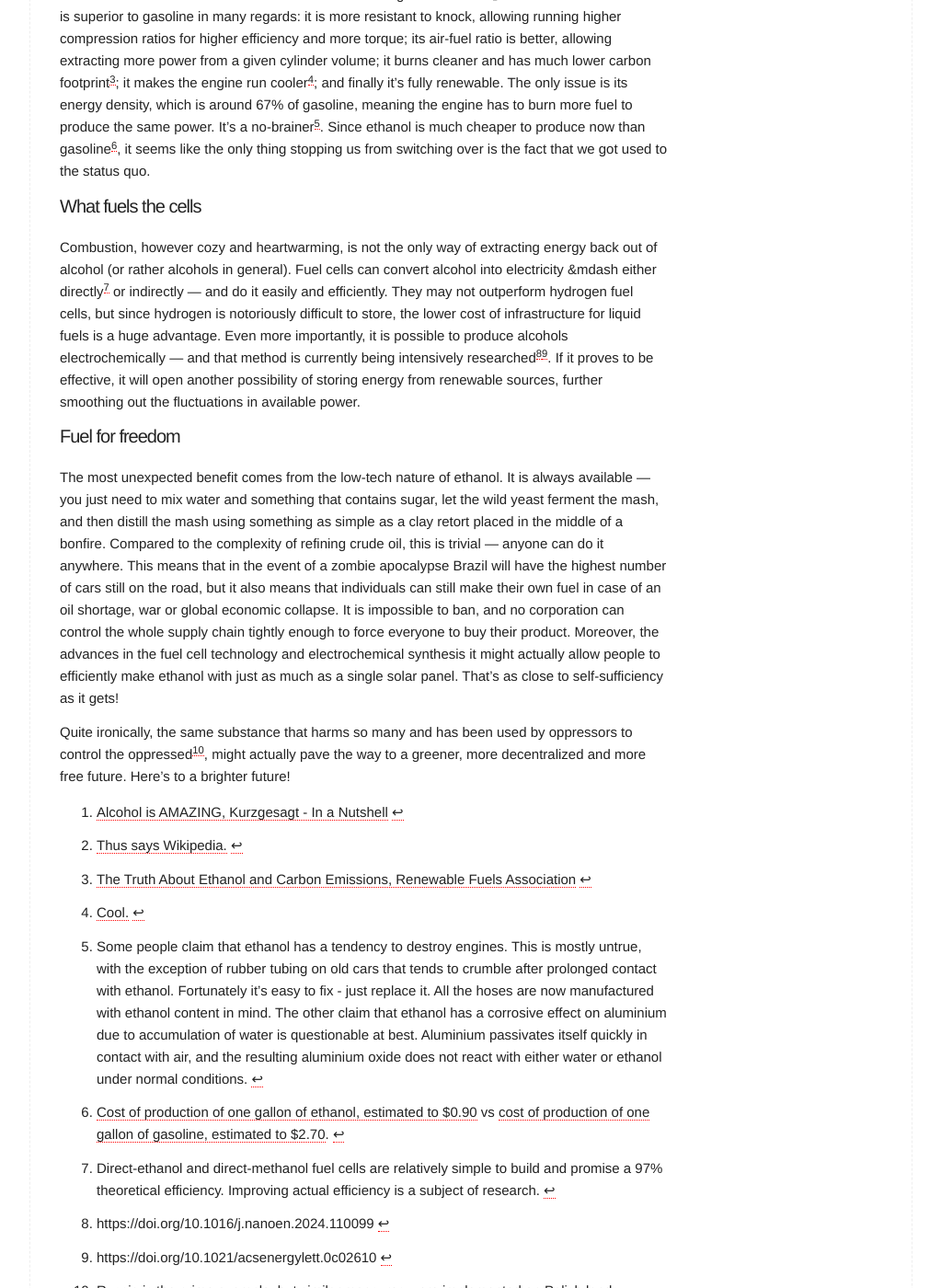
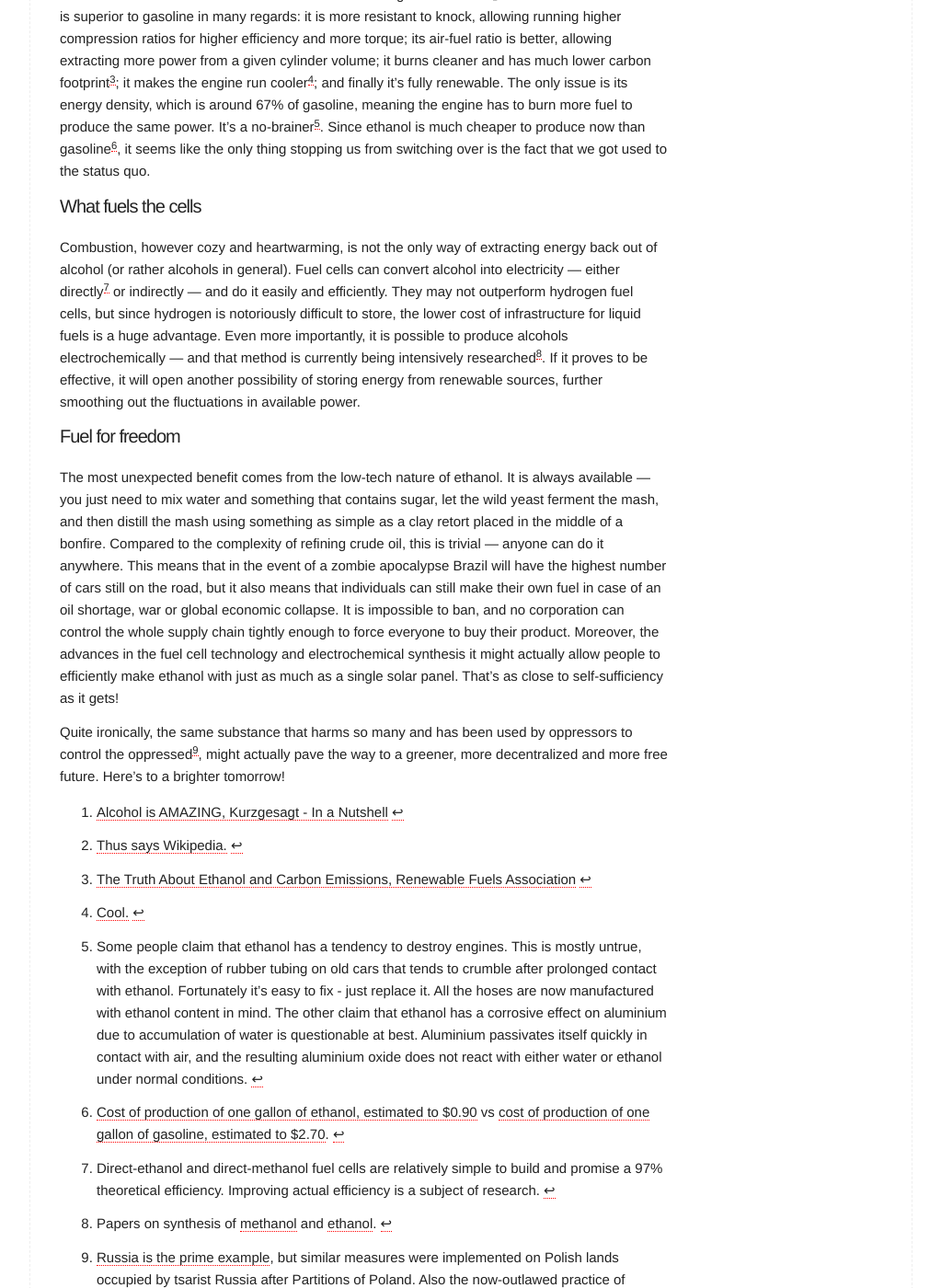
Before and after one commit to straszydlo/straszydlo.github.io, a Jekyll site: the page built from _posts/2025-08-20-freedom_fuel.md, in a window 1280 px wide and 1400 px high, scrolled down 717 px. Shown: the whole window at 92% size, without its empty margins (128-1151 px from the left). Built offline with Jekyll 4.4.1, drawn with Linux system fonts in a browser that asks for light colours.

Commit message:
Last minute fixes

```diff
--- a/_posts/2025-08-20-freedom_fuel.md
+++ b/_posts/2025-08-20-freedom_fuel.md
@@ -13,12 +13,12 @@ While that claim might not be true, this "pact with the devil", as Kurzgesagt ca
 Biofuels are nothing new. Historically cars used to run on all kinds of combustible liquids. In fact pure ethanol powered Henry Ford's first car, the Quadricycle &mdash; it only fell out of favor during the Prohibition due to gasoline being cheaper[^gasoline]. Contemporary gasoline all over the world usually contains at least some ethanol. Brazil went even further &mdash; all new vehicles sold there are flexfuel-capable, meaning they can run on a blend of gasoline and ethanol in pretty much any proportion. It makes sense &mdash; it lets Brazil shield itself from oil shortages and cut CO₂ emissions. In fact ethanol is superior to gasoline in many regards: it is more resistant to knock, allowing running higher compression ratios for higher efficiency and more torque; its air-fuel ratio is better, allowing extracting more power from a given cylinder volume; it burns cleaner and has much lower carbon footprint[^ecology]; it makes the engine run cooler[^cool]; and finally it's fully renewable. The only issue is its energy density, which is around 67% of gasoline, meaning the engine has to burn more fuel to produce the same power. It's a no-brainer[^caveat]. Since ethanol is much cheaper to produce now than gasoline[^source], it seems like the only thing stopping us from switching over is the fact that we got used to the status quo.
 
 ### What fuels the cells
-Combustion, however cozy and heartwarming, is not the only way of extracting energy back out of alcohol (or rather alcohols in general). Fuel cells can convert alcohol into electricity &mdash either directly[^DEFC] or indirectly &mdash; and do it easily and efficiently. They may not outperform hydrogen fuel cells, but since hydrogen is notoriously difficult to store, the lower cost of infrastructure for liquid fuels is a huge advantage. Even more importantly, it is possible to produce alcohols electrochemically &mdash; and that method is currently being intensively researched[^methanol][^ethanol]. If it proves to be effective, it will open another possibility of storing energy from renewable sources, further smoothing out the fluctuations in available power.
+Combustion, however cozy and heartwarming, is not the only way of extracting energy back out of alcohol (or rather alcohols in general). Fuel cells can convert alcohol into electricity &mdash; either directly[^DEFC] or indirectly &mdash; and do it easily and efficiently. They may not outperform hydrogen fuel cells, but since hydrogen is notoriously difficult to store, the lower cost of infrastructure for liquid fuels is a huge advantage. Even more importantly, it is possible to produce alcohols electrochemically &mdash; and that method is currently being intensively researched[^electrochemical]. If it proves to be effective, it will open another possibility of storing energy from renewable sources, further smoothing out the fluctuations in available power.
 
 ### Fuel for freedom
 The most unexpected benefit comes from the low-tech nature of ethanol. It is always available &mdash; you just need to mix water and something that contains sugar, let the wild yeast ferment the mash, and then distill the mash using something as simple as a clay retort placed in the middle of a bonfire. Compared to the complexity of refining crude oil, this is trivial &mdash; anyone can do it anywhere. This means that in the event of a zombie apocalypse Brazil will have the highest number of cars still on the road, but it also means that individuals can still make their own fuel in case of an oil shortage, war or global economic collapse. It is impossible to ban, and no corporation can control the whole supply chain tightly enough to force everyone to buy their product. Moreover, the advances in the fuel cell technology and electrochemical synthesis it might actually allow people to efficiently make ethanol with just as much as a single solar panel. That's as close to self-sufficiency as it gets!
 
-Quite ironically, the same substance that harms so many and has been used by oppressors to control the oppressed[^Russia], might actually pave the way to a greener, more decentralized and more free future. Here's to a brighter future!
+Quite ironically, the same substance that harms so many and has been used by oppressors to control the oppressed[^Russia], might actually pave the way to a greener, more decentralized and more free future. Here's to a brighter tomorrow!
 
 
 [^video]: [Alcohol is AMAZING, Kurzgesagt - In a Nutshell](https://youtu.be/aOwmt39L2IQ)
@@ -28,6 +28,5 @@ Quite ironically, the same substance that harms so many and has been used by opp
 [^ecology]: [The Truth About Ethanol and Carbon Emissions, Renewable Fuels Association](https://ethanolrfa.org/media-and-news/category/blog/article/2022/10/the-truth-about-ethanol-and-carbon-emissions)
 [^caveat]: Some people claim that ethanol has a tendency to destroy engines. This is mostly untrue, with the exception of rubber tubing on old cars that tends to crumble after prolonged contact with ethanol. Fortunately it's easy to fix - just replace it. All the hoses are now manufactured with ethanol content in mind. The other claim that ethanol has a corrosive effect on aluminium due to accumulation of water is questionable at best. Aluminium passivates itself quickly in contact with air, and the resulting aluminium oxide does not react with either water or ethanol under normal conditions.
 [^DEFC]: Direct-ethanol and direct-methanol fuel cells are relatively simple to build and promise a 97% theoretical efficiency. Improving actual efficiency is a subject of research.
-[^methanol]: https://doi.org/10.1016/j.nanoen.2024.110099
-[^ethanol]: https://doi.org/10.1021/acsenergylett.0c02610
+[^electrochemical]: Papers on synthesis of [methanol](https://doi.org/10.1016/j.nanoen.2024.110099) and [ethanol](https://doi.org/10.1021/acsenergylett.0c02610).
 [^Russia]: [Russia is the prime example](https://allthatsinteresting.com/vodka-russia-history), but similar measures were implemented on Polish lands occupied by tsarist Russia after Partitions of Poland. Also the now-outlawed practice of paying workers with alcohol instead of money in South Africa is considered by many to have been a form of deliberate oppression.
```
